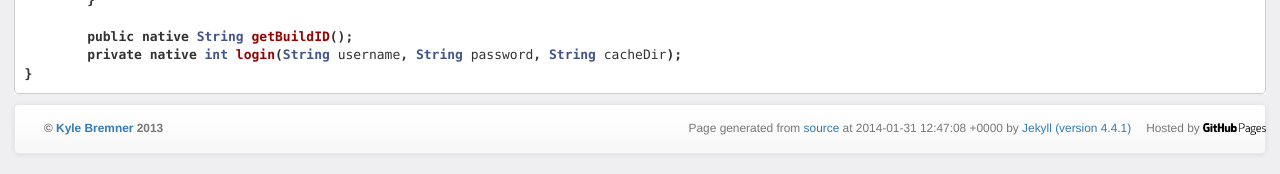
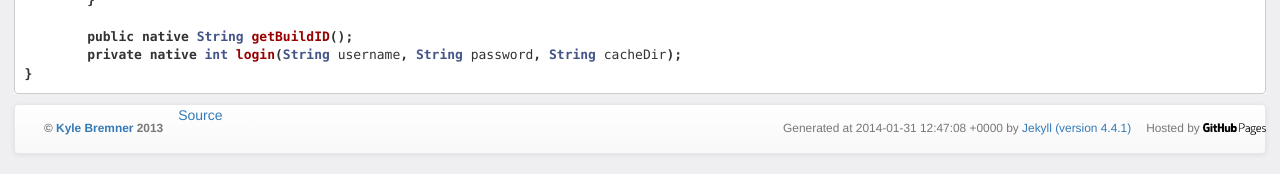
Before and after one commit to kbremner/kbremner.github.io, a Jekyll site: the page built from index.md, in a window 1280 px wide. Shown: the part 637-811 px from the top of the page. Built offline with Jekyll 4.4.1, drawn with Linux system fonts in a browser that asks for light colours; nearby versions of some CDN libraries; Markdown is read by kramdown in place of the engine named in the settings.

Commit message:
Updated default.html

```diff
--- a/_layouts/default.html
+++ b/_layouts/default.html
@@ -52,7 +52,10 @@
            Hosted by <a href="http://pages.github.com/" target="_blank"><img src="/images/github-pages.png" height="12px" alt="GitHub Pages"></a>
           </p>
           <p class="nav small navbar-text navbar-right">
-            Page generated from <a href="https://github.com/kbremner/kbremner.github.io/blob/master/{{ page.path }}" target="_blank" style="text-decoration: none;">source</a> at {{ site.time | data_to_xmlschema }} by <a href="http://jekyllrb.com/" target="_blank" style="text-decoration: none;">Jekyll (version {{ jekyll.version }})</a>
+            Generated at {{ site.time | data_to_xmlschema }} by <a href="http://jekyllrb.com/" target="_blank" style="text-decoration: none;">Jekyll (version {{ jekyll.version }})</a>
+          </p>
+          <p>
+            <a href="https://github.com/kbremner/kbremner.github.io/blob/master/{{ page.path }}" target="_blank" style="text-decoration: none;">Source</a>
           </p>
       </footer>
 
```
